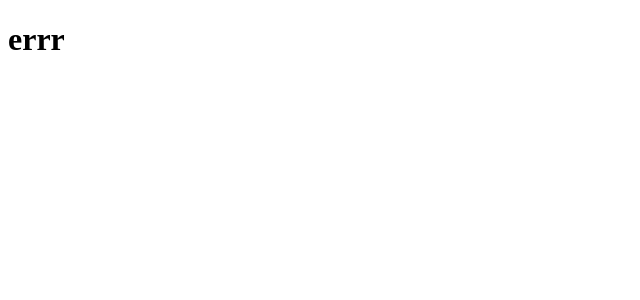
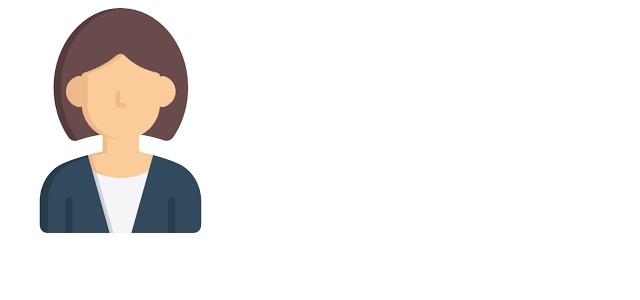
Before and after one commit to GulcanC/Groupmania_2024, a Vue app in the folder frontend/: page /post in a window 1280 px wide. Shown: the top 300 px of the page, without its empty margins (0-640 px from the left). Built offline with nearby package versions, Linux system fonts and the light colour scheme.

Commit message:
create profil picture component

```diff
--- /dev/null
+++ b/frontend/src/components/ProfilPictureComp.vue
@@ -0,0 +1,7 @@
+<template>
+  <div>
+    <img v-if="$store.state.user.picture" :src="$store.state.user.picture" />
+    <img v-else src="../assets/avatar.png" />
+
+  </div>
+</template>
--- a/frontend/src/views/PostPage.vue
+++ b/frontend/src/views/PostPage.vue
@@ -1,3 +1,14 @@
 <template>
-    <h1>errr</h1>
+<ProfilPictureComp/>
 </template>
+
+
+<script>
+import ProfilPictureComp from "@/components/ProfilPictureComp.vue";
+
+export default {
+  name: "PostPage",
+  components: {
+    ProfilPictureComp
+}}
+</script>
```
Also changed, not shown: frontend/src/assets/avatar.png (added).
